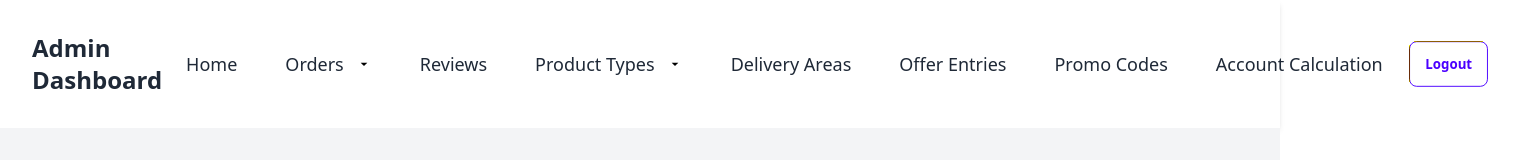
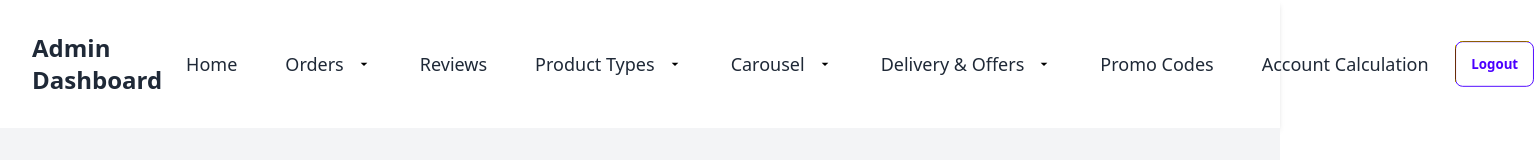
Before and after one commit to nahid177/afwan-shop, a Next.js app: page /admin in a window 1280 px wide. Shown: the top 160 px of the page, 1536 px wide, since content can reach past the window. Built offline with nearby package versions, Linux system fonts and the light colour scheme; no server answers; the database is empty.

Commit message:
update ui

```diff
--- a/src/app/products/details/[id]/[categoryName]/[productId]/page.tsx
+++ b/src/app/products/details/[id]/[categoryName]/[productId]/page.tsx
@@ -292,6 +292,11 @@ const ProductDetailsPage: React.FC = () => {
               Chat With Admin
             </button>
             </Link>
+            <Link href={"/reviews"}>
+            <button className="bg-black text-white px-4 py-2 rounded-lg">
+            Add Review
+            </button>
+            </Link>
 
           </div>
 
--- a/src/components/Admin/AdminNavbar.tsx
+++ b/src/components/Admin/AdminNavbar.tsx
@@ -1,4 +1,3 @@
-// components/AdminNavbar.tsx
 "use client";
 
 import React from "react";
@@ -115,16 +114,58 @@ const AdminNavbar: React.FC = () => {
             </ul>
           </li>
 
-          <li>
-            <Link href="/admin/deliveryAreas" className={`text-lg hover:text-primary transition-all ${isActive("/admin/deliveryAreas") ? "active" : ""}`}>
-              Delivery Areas
+          {/* Carousel Dropdown */}
+          <li tabIndex={0} className="relative group">
+            <Link href="#" className="text-lg hover:text-primary transition-all flex items-center">
+              Carousel
+              <svg
+                className="h-4 w-4 ml-1 transition-transform transform group-hover:rotate-180"
+                xmlns="http://www.w3.org/2000/svg"
+                viewBox="0 0 24 24"
+              >
+                <path d="M7 10l5 5 5-5H7z" />
+              </svg>
             </Link>
+            <ul className="absolute hidden group-hover:flex flex-col mt-2 shadow-lg rounded-lg bg-white p-2 space-y-1">
+              <li>
+                <Link href="/admin/carousel" className={`hover:text-primary ${isActive("/admin/carousel") ? "font-bold" : ""}`}>
+                  View Carousel
+                </Link>
+              </li>
+              <li>
+                <Link href="/admin/carousel/create" className={`hover:text-primary ${isActive("/admin/carousel/create") ? "font-bold" : ""}`}>
+                  Create Carousel
+                </Link>
+              </li>
+            </ul>
           </li>
-          <li>
-            <Link href="/admin/offerEntries" className={`text-lg hover:text-primary transition-all ${isActive("/admin/offerEntries") ? "active" : ""}`}>
-              Offer Entries
+
+          {/* Delivery Areas and Offer Entries Combined Dropdown */}
+          <li tabIndex={0} className="relative group">
+            <Link href="#" className="text-lg hover:text-primary transition-all flex items-center">
+              Delivery & Offers
+              <svg
+                className="h-4 w-4 ml-1 transition-transform transform group-hover:rotate-180"
+                xmlns="http://www.w3.org/2000/svg"
+                viewBox="0 0 24 24"
+              >
+                <path d="M7 10l5 5 5-5H7z" />
+              </svg>
             </Link>
+            <ul className="absolute hidden group-hover:flex flex-col mt-2 shadow-lg rounded-lg bg-white p-2 space-y-1">
+              <li>
+                <Link href="/admin/deliveryAreas" className={`hover:text-primary ${isActive("/admin/deliveryAreas") ? "font-bold" : ""}`}>
+                  Delivery Areas
+                </Link>
+              </li>
+              <li>
+                <Link href="/admin/offerEntries" className={`hover:text-primary ${isActive("/admin/offerEntries") ? "font-bold" : ""}`}>
+                  Offer Entries
+                </Link>
+              </li>
+            </ul>
           </li>
+
           <li>
             <Link href="/admin/promoCode" className={`text-lg hover:text-primary transition-all ${isActive("/admin/promoCode") ? "active" : ""}`}>
               Promo Codes
@@ -202,16 +243,10 @@ const AdminNavbar: React.FC = () => {
               </ul>
             </li>
 
-            <li>
-              <Link href="/admin/reviews" className={`hover:text-primary ${isActive("/admin/reviews") ? "font-bold" : ""}`}>
-                Reviews
-              </Link>
-            </li>
-
-            {/* Product Types Dropdown - Mobile */}
+            {/* Delivery & Offers Dropdown - Mobile */}
             <li tabIndex={0} className="relative group">
               <div className="flex items-center justify-between w-full hover:text-primary cursor-pointer">
-                <span>Product Types</span>
+                <span>Delivery & Offers</span>
                 <svg
                   className="h-4 w-4 ml-1 transition-transform transform group-hover:rotate-180"
                   xmlns="http://www.w3.org/2000/svg"
@@ -222,28 +257,18 @@ const AdminNavbar: React.FC = () => {
               </div>
               <ul className="hidden group-hover:flex flex-col mt-2 ml-2 shadow-lg rounded-lg bg-white p-2 space-y-1">
                 <li>
-                  <Link href="/admin/product-types" className={`hover:text-primary ${isActive("/admin/product-types") ? "font-bold" : ""}`}>
-                    View All
+                  <Link href="/admin/deliveryAreas" className={`hover:text-primary ${isActive("/admin/deliveryAreas") ? "font-bold" : ""}`}>
+                    Delivery Areas
                   </Link>
                 </li>
                 <li>
-                  <Link href="/admin/product-types/create" className={`hover:text-primary ${isActive("/admin/product-types/create") ? "font-bold" : ""}`}>
-                    Create New
+                  <Link href="/admin/offerEntries" className={`hover:text-primary ${isActive("/admin/offerEntries") ? "font-bold" : ""}`}>
+                    Offer Entries
                   </Link>
                 </li>
               </ul>
             </li>
 
-            <li>
-              <Link href="/admin/deliveryAreas" className={`hover:text-primary ${isActive("/admin/deliveryAreas") ? "font-bold" : ""}`}>
-                Delivery Areas
-              </Link>
-            </li>
-            <li>
-              <Link href="/admin/offerEntries" className={`hover:text-primary ${isActive("/admin/offerEntries") ? "font-bold" : ""}`}>
-                Offer Entries
-              </Link>
-            </li>
             <li>
               <Link href="/admin/promoCode" className={`hover:text-primary ${isActive("/admin/promoCode") ? "font-bold" : ""}`}>
                 Promo Codes
--- a/src/components/NavBar/shared/ButtomNavbar.tsx
+++ b/src/components/NavBar/shared/ButtomNavbar.tsx
@@ -50,7 +50,7 @@ const ButtomNavbar: React.FC = () => {
           <div className="font-medium hover:text-blue-500 cursor-pointer">Home</div>
          </Link>
           {productTypes.map((type) => (
-            <div key={type._id} className="group relative">
+            <div key={type._id} className="relative group">
               <Link href={`/products/${type._id}`}>
                 <h2 className="font-medium hover:text-blue-500 cursor-pointer">
                   {type.types_name}
@@ -58,7 +58,7 @@ const ButtomNavbar: React.FC = () => {
               </Link>
               {/* Dropdown Menu */}
               {type.product_catagory.length > 0 && (
-                <div className="absolute left-0 mt-2 w-48 bg-white dark:bg-gray-800 border rounded-md shadow-lg opacity-0 group-hover:opacity-100 transition-opacity duration-200">
+                <div className="absolute hidden w-48 group-hover:flex flex-col mt-2 shadow-lg rounded-lg bg-white p-2 space-y-1">
                   <ul className="py-2">
                     {type.product_catagory.map((category) => (
                       <li key={category._id}>
```
